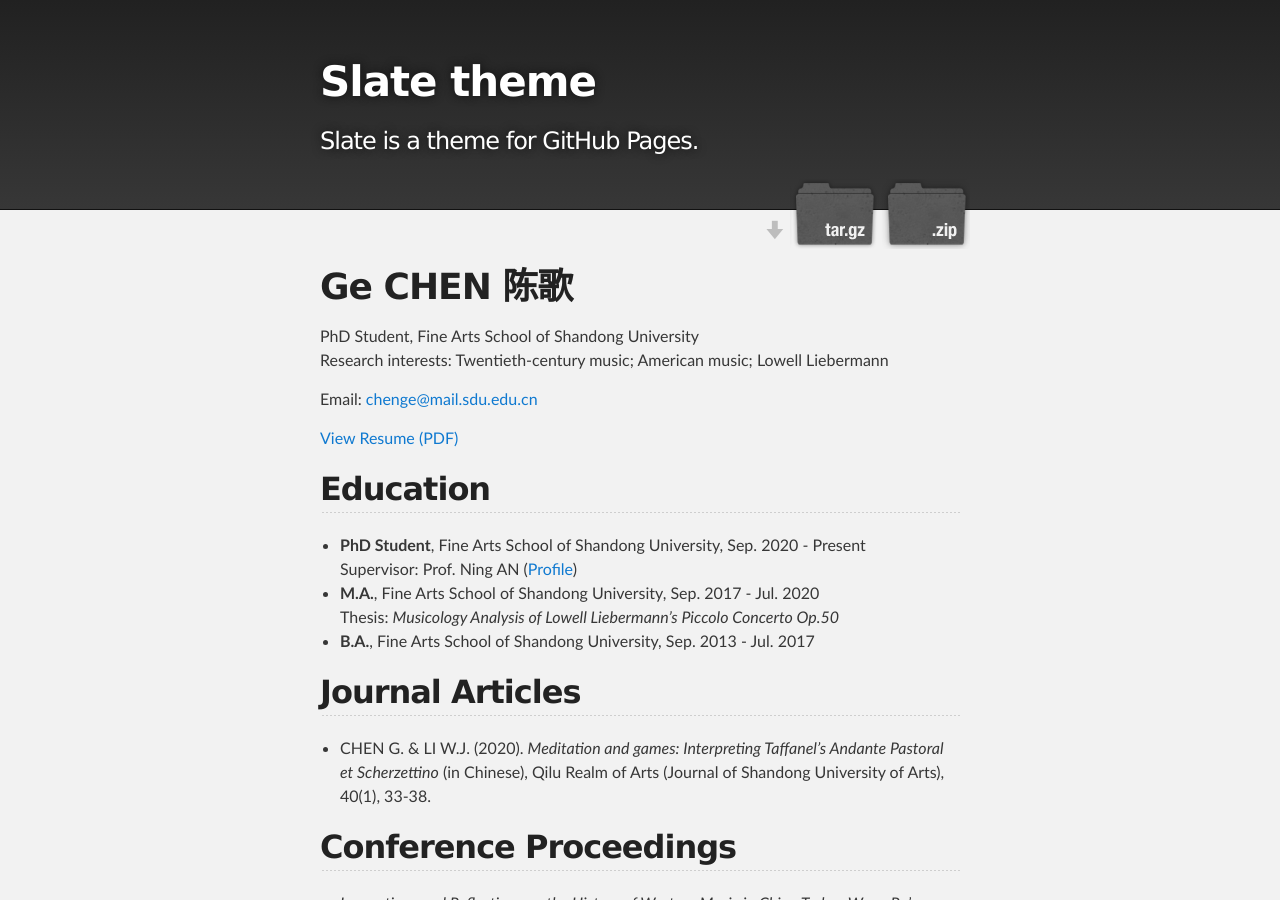
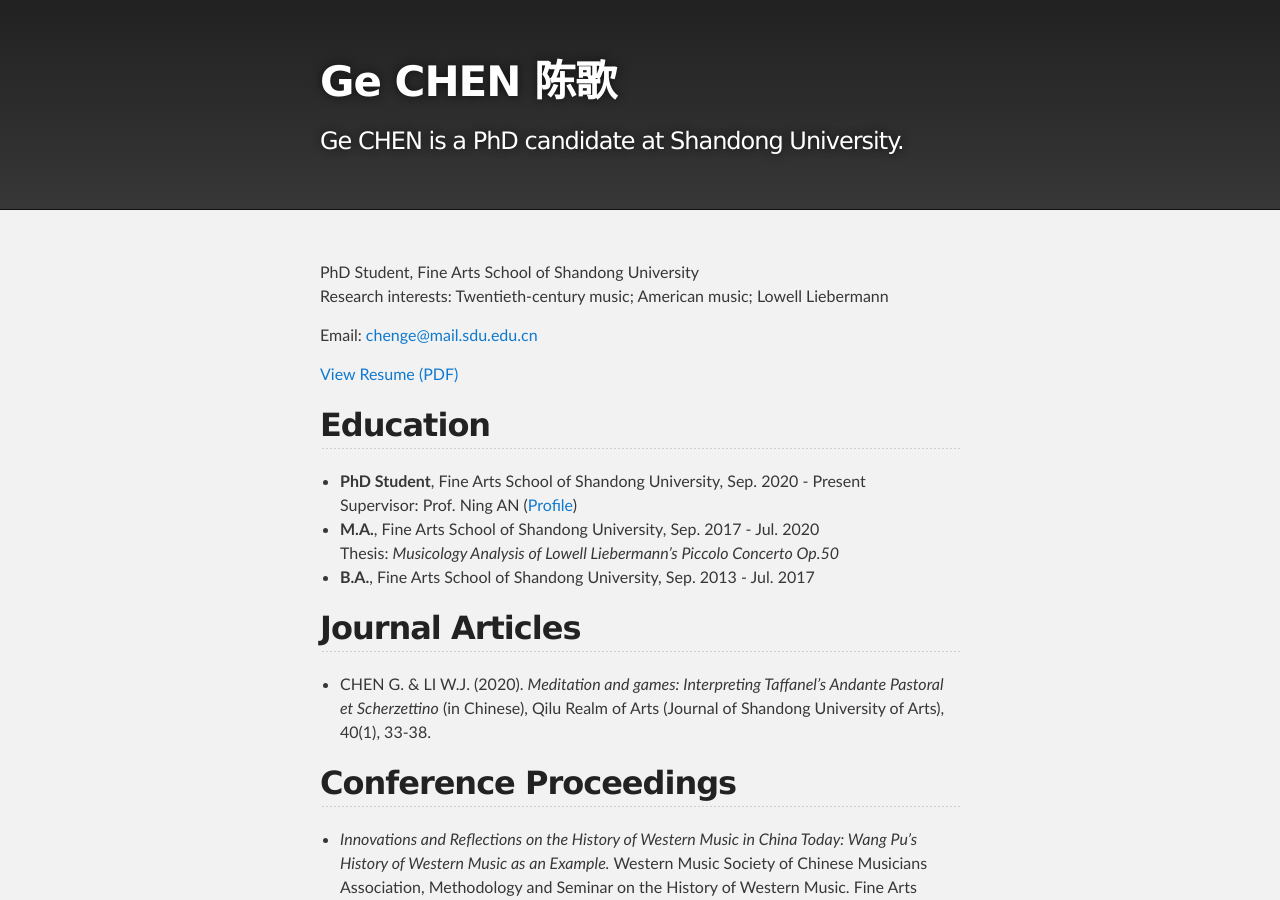
Before and after one commit to gechendev/gechendev.github.io, a Jekyll site: the page built from index.html, in a window 1280 px wide and 900 px high. Built offline with Jekyll 4.4.1, drawn with Linux system fonts in a browser that asks for light colours; some of the changed text lies outside the part shown.

Commit message:
Update site info and footer for personal branding
Changed site title and description to reflect Ge CHEN's profile, disabled downloads, and updated the footer to 'Powered and Managed by BizSmart LLC'. Also removed the redundant name heading from the homepage and made minor config and comment adjustments.

```diff
--- a/_config.yml
+++ b/_config.yml
@@ -1,5 +1,5 @@
-title: Slate theme
-description: Slate is a theme for GitHub Pages.
-show_downloads: true
+title: Ge CHEN 陈歌
+description: Ge CHEN is a PhD candidate at Shandong University.
+show_downloads: false
 google_analytics:
 theme: jekyll-theme-slate
--- a/_layouts/default.html
+++ b/_layouts/default.html
@@ -43,10 +44,12 @@
   <div id="footer_wrap" class="outer">
     <footer class="inner">
       {% if site.github.is_project_page %}
-        <p class="copyright">{{ site.title | default: site.github.repository_name }} maintained by <a href="{{ site.github.owner_url }}">{{ site.github.owner_name }}</a></p>
+      <p class="copyright">{{ site.title | default: site.github.repository_name }} maintained by <a
+          href="{{ site.github.owner_url }}">{{ site.github.owner_name }}</a></p>
       {% endif %}
-        <p>Published with <a href="https://pages.github.com">GitHub Pages</a></p>
+      <p>Powered and Managed by BizSmart LLC</p>
     </footer>
   </div>
 </body>
+
 </html>
--- a/index.html
+++ b/index.html
@@ -4,7 +4,6 @@
 ---
 
 <div class="blurb">
-    <h1>Ge CHEN 陈歌</h1>
     <p>PhD Student, Fine Arts School of Shandong University <br>
         Research interests: Twentieth-century music; American music; Lowell Liebermann</p>
     <p>Email: <a href="mailto:chenge@mail.sdu.edu.cn">chenge@mail.sdu.edu.cn</a></p>
```
Also changed, not shown: other parts of _layouts/default.html (+3 -2 lines), .github/config.yml. Lines whose indentation alone changed are shown as unchanged.
